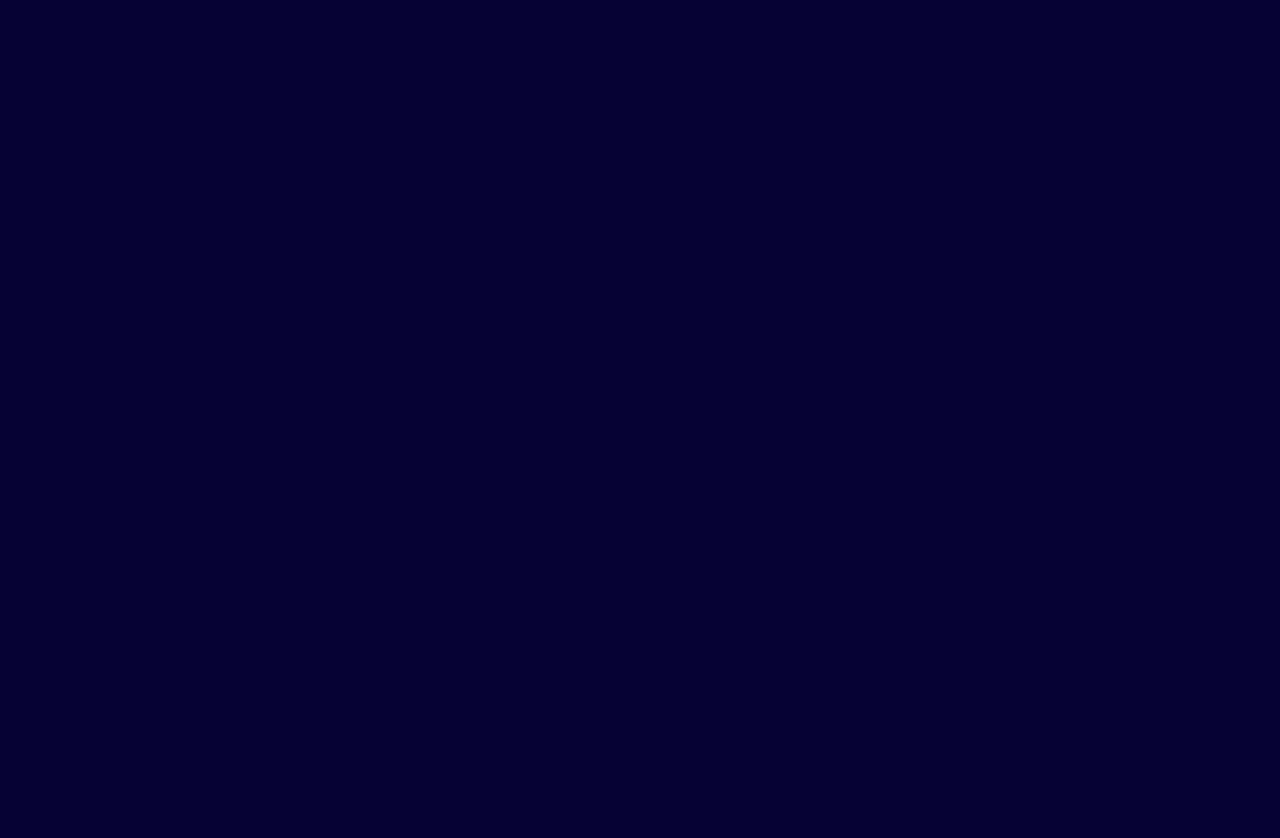
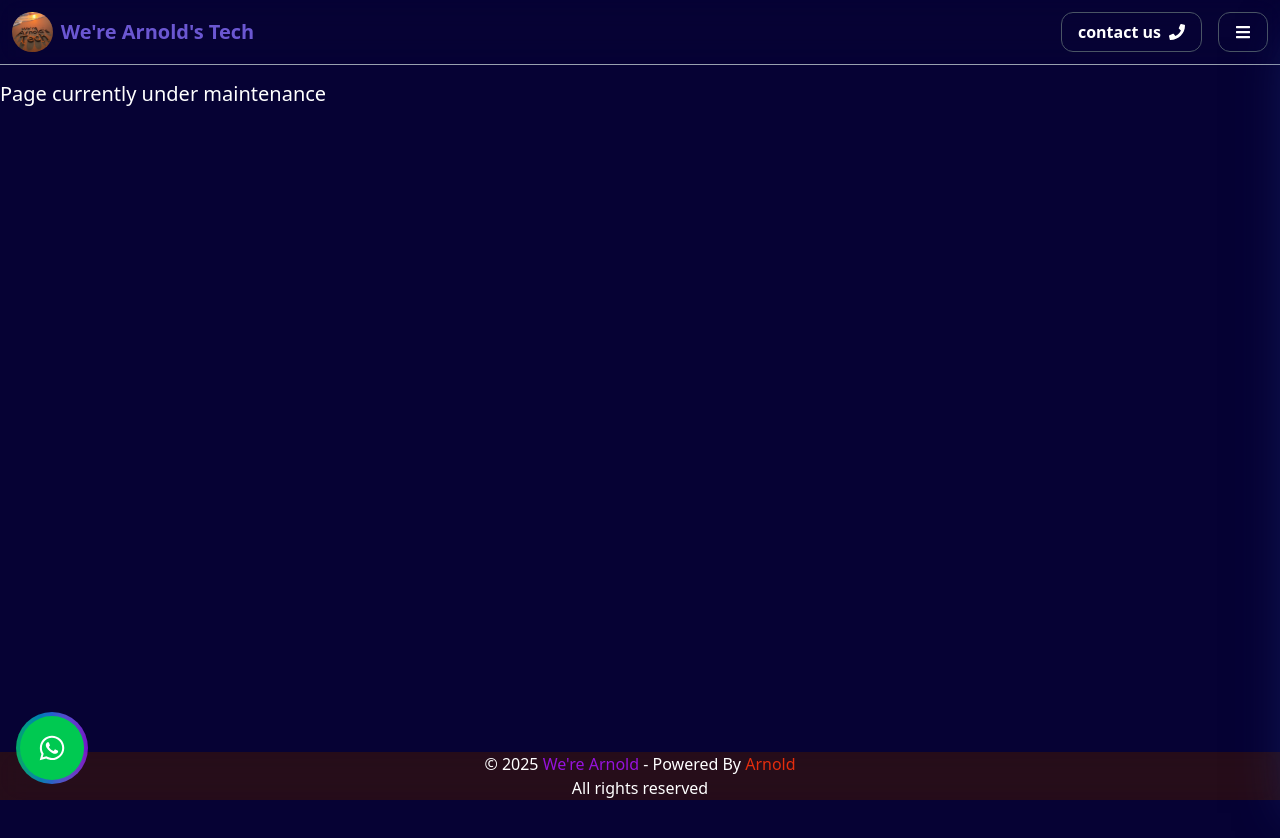
Before and after one commit to nianod/We-re-Arnold-Official, a React (Vite) app: page /prices in a window 1280 px wide. Before the commit this address had no page. Shown: the top 838 px of the page. Before the commit the page ends 800 px from the top, so only its background shows below. Built offline with nearby package versions, Linux system fonts and the light colour scheme.

Commit message:
readme & License

```diff
--- a/src/App.jsx
+++ b/src/App.jsx
@@ -10,6 +10,7 @@ import Home from "./Layouts/Home"
 import { BrowserRouter as Router, Routes, Route } from "react-router-dom"
 import { useEffect } from "react"
 import PortFolio from "./Components/PortFolio"
+import Pricing from "./services/pricing"
 
 const App = () => {
   useEffect(() => {
@@ -30,6 +31,7 @@ const App = () => {
             <Route path="/work" element={<OurWork />} />
             <Route path="/bots" element={<HerokuBots />} />
             <Route path="/portfolio" element={<PortFolio />} />
+            <Route path="/prices" element={<Pricing />} />
           </Route>
         </Routes>
       </Router>
--- a/src/Layouts/Home.jsx
+++ b/src/Layouts/Home.jsx
@@ -46,13 +46,12 @@ const Home = () => {
           </span>
         </p>
         <div data-aos="flip-right" className='flex justify-center text-white gap-4 mt-4'>
-          <button className=' bg-[#ff0088] px-2 rounded-xl p-[3px] font-bold cursor-pointer beet hover:scale-110 transition-transform duration-200'>EXPLORE OUR PRICING</button>
-          <Link to="services">
-            <button className=' bg-[#ff0088] px-2 rounded-xl p-[3px] font-bold cursor-pointer beet hover:scale-110 transition-transform duration-200'>EXPLORE OUR SERVICES</button>
+          <Link to="/prices" className='bg-[#ff0088] px-2 rounded-xl p-[3px] font-bold cursor-pointer beet hover:scale-110 transition-transform duration-200'>EXPLORE OUR PRICING</Link>
+          <Link to="services" className=' bg-[#ff0088] px-2 rounded-xl p-[3px] font-bold cursor-pointer beet hover:scale-110 transition-transform duration-200'>
+              EXPLORE OUR SERVICES
           </Link>
         </div>
       </div>
-      {/* <div className=" m-auto w-3/4 h-1 rounded bg-gradient-to-r from-[#98068c] via-green to-transparent mt-2"></div> */}
       <div>
         <OurWork />
       </div>
@@ -60,7 +59,6 @@ const Home = () => {
           <PortFolio />
         </div>
         <div>
-
           <HerokuBots />
         </div>
 
--- /dev/null
+++ b/src/services/pricing.jsx
@@ -0,0 +1,11 @@
+import React from 'react'
+
+const Pricing = () => {
+  return (
+    <div className=''>
+      <h1 className='flex min-h-screen text-white text-xl mt-20'>Page currently under maintenance</h1>
+    </div>
+  )
+}
+
+export default Pricing
```
